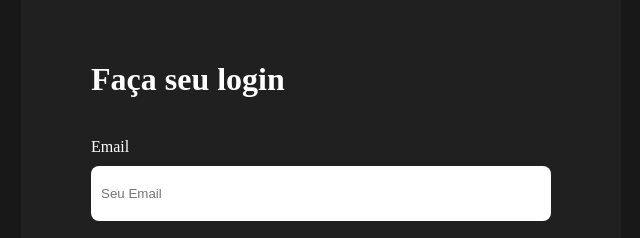
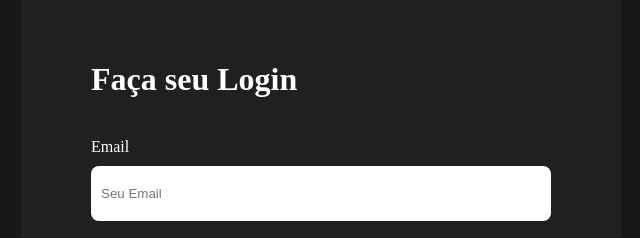
Before and after one commit to kenjiThiago/ProjetoBD1, a plain HTML site: page web/views/paginaDeLogin.html in a window 1280 px wide. Shown: the part 166-404 px from the top of the page, 319-959 px from the left. Drawn offline with Linux system fonts and the light colour scheme.

Commit message:
[web] [fix] Arrumado a página de Login.
Arrumado o título da página de login que estava como
Página Inicial e agora está como Página de Login. Também,
deixando o L de login do h2 do form maiúsculo.

```diff
--- a/web/views/paginaDeLogin.html
+++ b/web/views/paginaDeLogin.html
@@ -4,7 +4,7 @@
         <meta charset="UTF-8" />
         <meta name="viewport" content="width=device-width, initial-scale=1.0" />
 
-        <title>Página Principal</title>
+        <title>Página de Login</title>
 
         <link rel="stylesheet" href="../styles/main.css" />
         <link rel="stylesheet" href="../styles/paginaDeLogin.css" />
@@ -21,7 +21,7 @@
                 </div>
 
                 <form>
-                    <h2>Faça seu login</h2>
+                    <h2>Faça seu Login</h2>
                     <div class="input-wrapper">
                         <label for="email">Email</label>
                         <input type="email" id="email" placeholder="Seu Email" />
```
